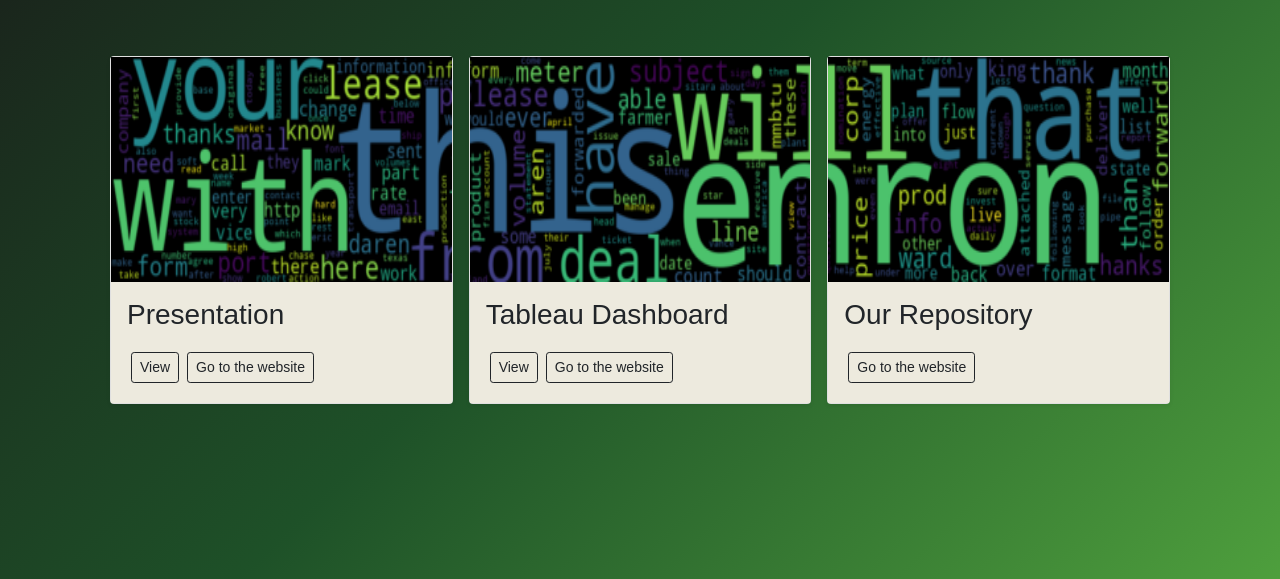
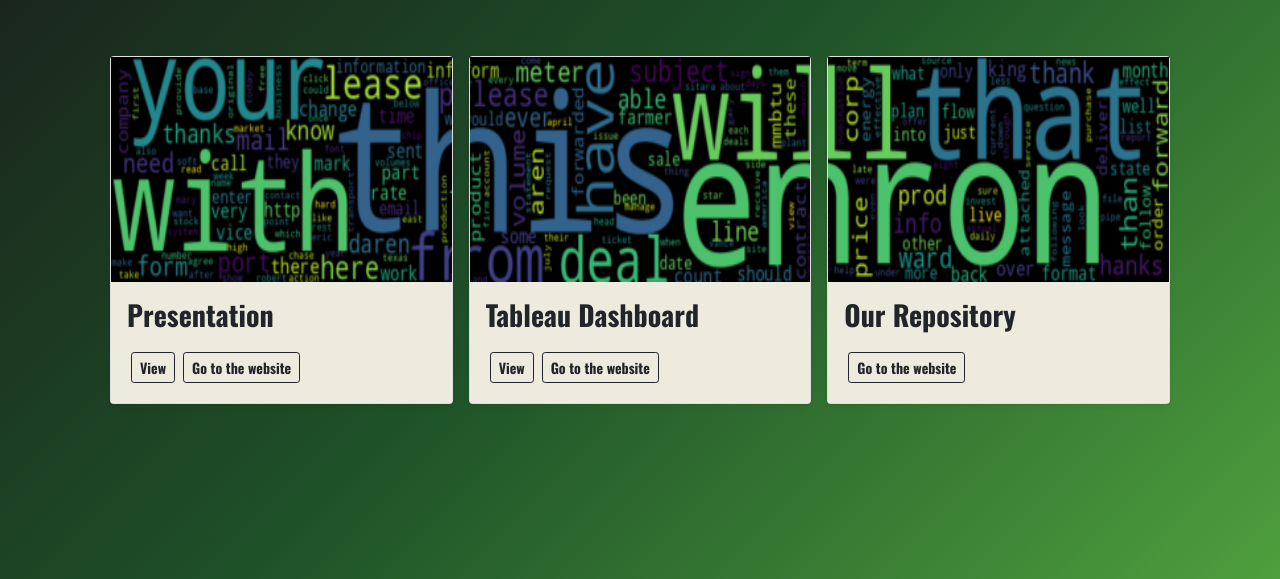
Before and after one commit to brnkath/project-4-group-8, a plain HTML site: page index.html in a window 1280 px wide. Shown: the part 221-800 px from the top of the page. Drawn offline with nearby package versions, Linux system fonts and the light colour scheme.

Commit message:
Update website files and word_cloud doc

```diff
--- a/css/styles.css
+++ b/css/styles.css
@@ -3,7 +3,7 @@ html {
   height: 100%;
   margin: 0;
   padding: 0;
-  font-family: Arial, sans-serif;
+  font-family: "Oswald", sans-serif;
   display: flex;
   flex-direction: column;
 }
--- a/index.html
+++ b/index.html
@@ -15,6 +15,13 @@
     />
     <!-- Custom CSS -->
     <link rel="stylesheet" href="css/styles.css" />
+    <!-- Googel Fonts -->
+    <link rel="preconnect" href="https://fonts.googleapis.com" />
+    <link rel="preconnect" href="https://fonts.gstatic.com" crossorigin />
+    <link
+      href="https://fonts.googleapis.com/css2?family=Oswald:wght@700&display=swap"
+      rel="stylesheet"
+    />
   </head>
   <body>
     <div class="gradient-bg"></div>
```
Also changed, not shown: 1 other file.
